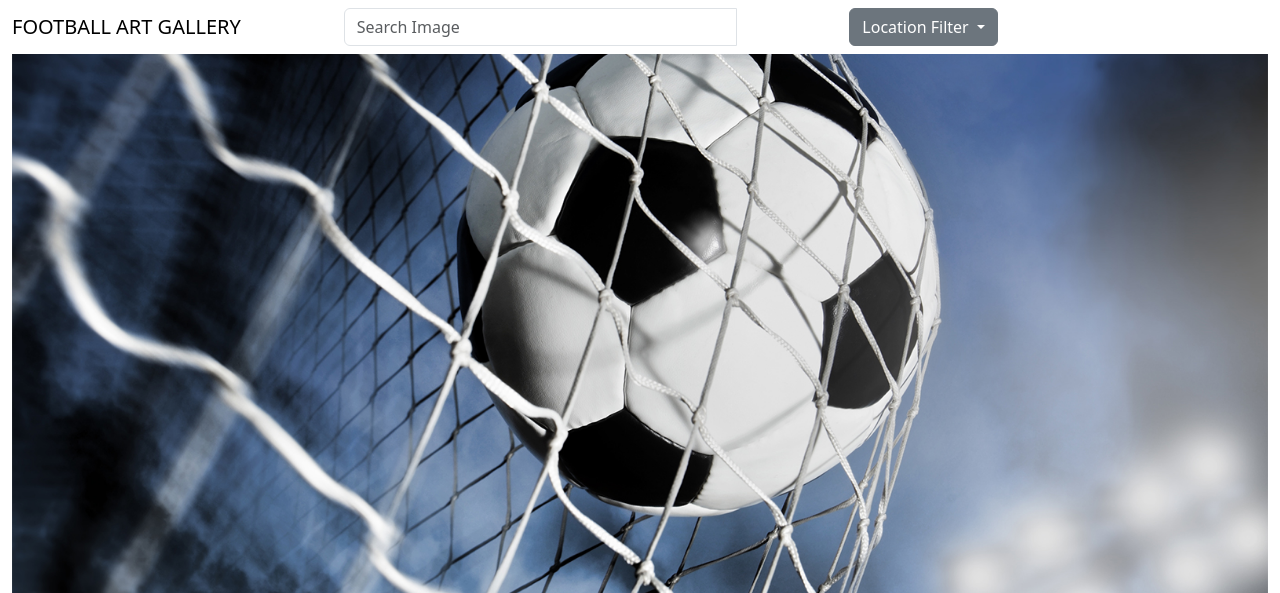
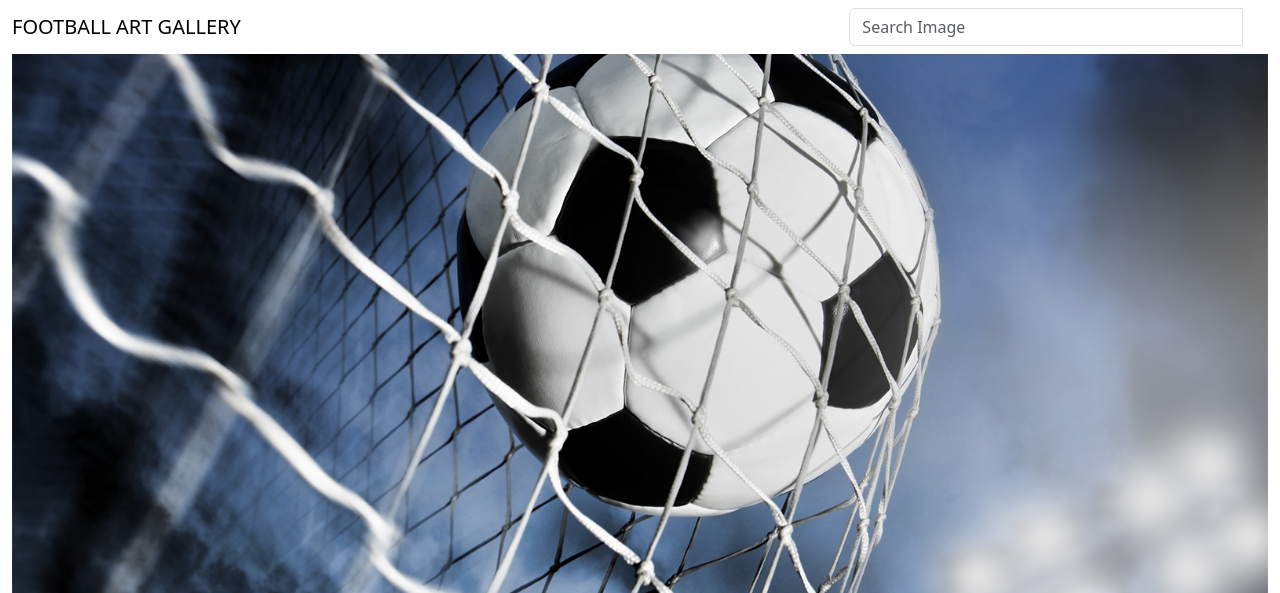
Before and after one commit to Mzazi25/Gallery, a Django app: page / in a window 1280 px wide. Shown: the top 593 px of the page. Run offline with Django 4.2, Linux system fonts and the light colour scheme; data comes from the database, SQL or seed files in the repository; parts of the project's set-up code (start-up, migrations or seed data) failed here and were passed over; some libraries are stand-ins or nearby versions.

Commit message:
updated photos template

```diff
--- a/artGallery/settings.py
+++ b/artGallery/settings.py
@@ -21,7 +21,6 @@ BASE_DIR = os.path.dirname(os.path.dirname(os.path.abspath(__file__)))
 # Quick-start development settings - unsuitable for production
 # See https://docs.djangoproject.com/en/4.0/howto/deployment/checklist/
 MODE=config("MODE", default="dev")
-SECRET_KEY = config('SECRET_KEY')
 
 # SECURITY WARNING: keep the secret key used in production secret!
 SECRET_KEY = config('SECRET_KEY')
--- a/photos/templates/all-photos/photos.html
+++ b/photos/templates/all-photos/photos.html
@@ -7,27 +7,6 @@
   <h3 style="text-align: center;">Welcome to the home of Football</h3>
 </div>
 <br>
-<div class="col-sm-4 col-md-4 navbar-right">
-
-  <form class="navbar-form" role="search" action="{% url 'search_results' %}">
-    <div class="dropdown" id="dropdowns">
-      <button class="btn btn-secondary dropdown-toggle" type="button" id="dropdownMenuButton1" data-bs-toggle="dropdown" aria-expanded="false">
-        Location Filter
-      </button>
-      <ul class="dropdown-menu" aria-labelledby="dropdownMenuButton1">
-        <li><a class="dropdown-item" href="{% url 'artphotos' %}">All</a></li>
-        {% for location in locations %}
-        <li><a class="dropdown-item" href="{% url 'artphotos' %}?location={{location.location}}">{{location.location}}</a></li>
-        {% endfor %}
-        <br>
-
-      </ul>
-
-    </div>
-
-  </form>
-</div>
-
 
 
     <!--Display news Article images  -->
--- a/photos/templates/navbar.html
+++ b/photos/templates/navbar.html
@@ -20,26 +20,7 @@
           </form>
         </div>
         <!-- search form end -->
-      <div class="col-sm-4 col-md-4 navbar-right">
 
-        <form class="navbar-form" role="search" action="{% url 'search_results' %}">
-          <div class="dropdown" id="dropdowns">
-            <button class="btn btn-secondary dropdown-toggle" type="button" id="dropdownMenuButton1" data-bs-toggle="dropdown" aria-expanded="false">
-              Location Filter
-            </button>
-            <ul class="dropdown-menu" aria-labelledby="dropdownMenuButton1">
-              <li><a class="dropdown-item" href="{% url 'artphotos' %}">All</a></li>
-              {% for location in locations %}
-              <li><a class="dropdown-item" href="{% url 'artphotos' %}?location={{location.location}}">{{location.location}}</a></li>
-              {% endfor %}
-              <br>
-
-            </ul>
-
-          </div>
-
-        </form>
-      </div>
       <!-- search form end -->
     </div>
   </nav>
```
Also changed, not shown: requirements.txt (line endings or trailing spaces).
